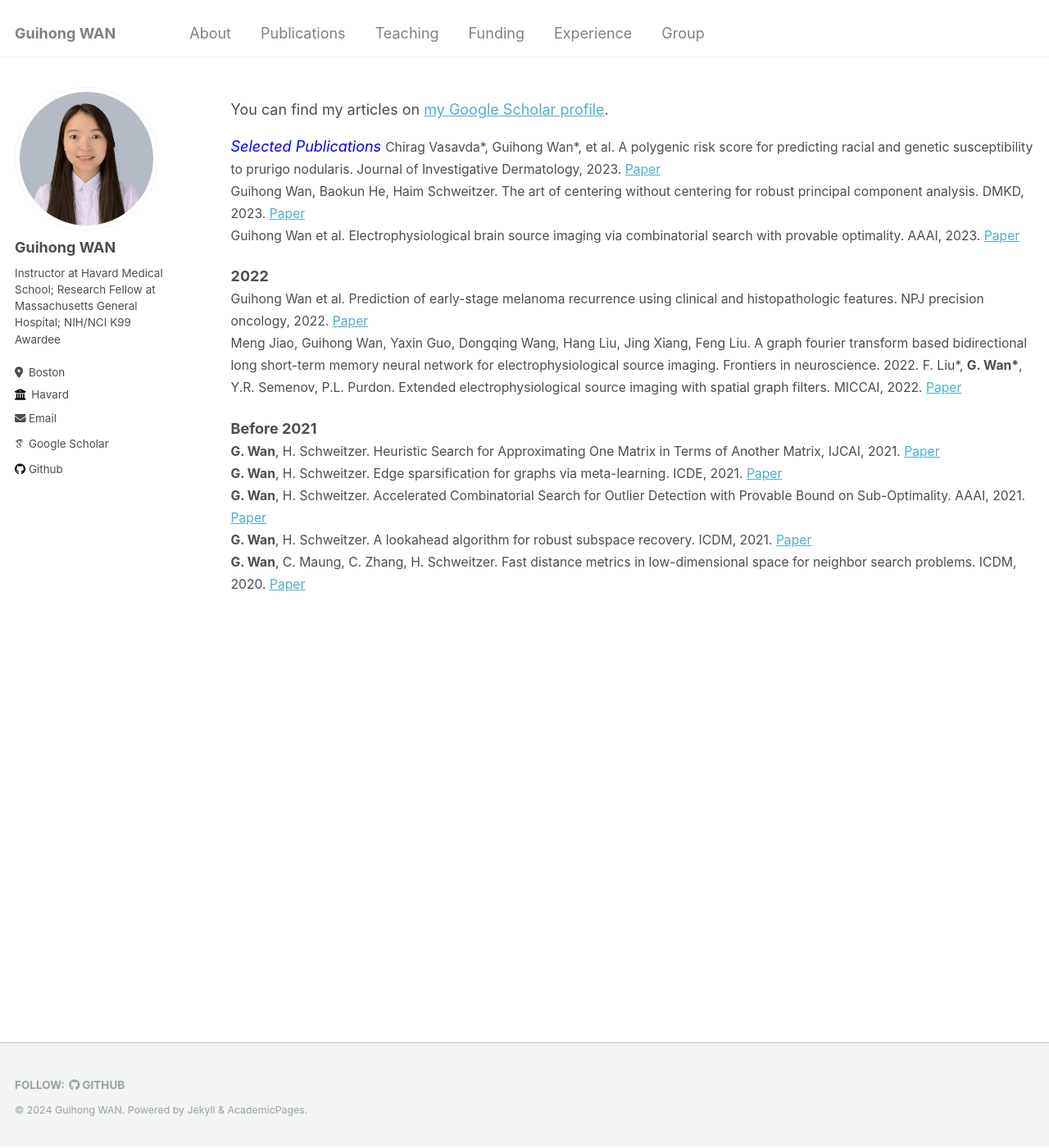
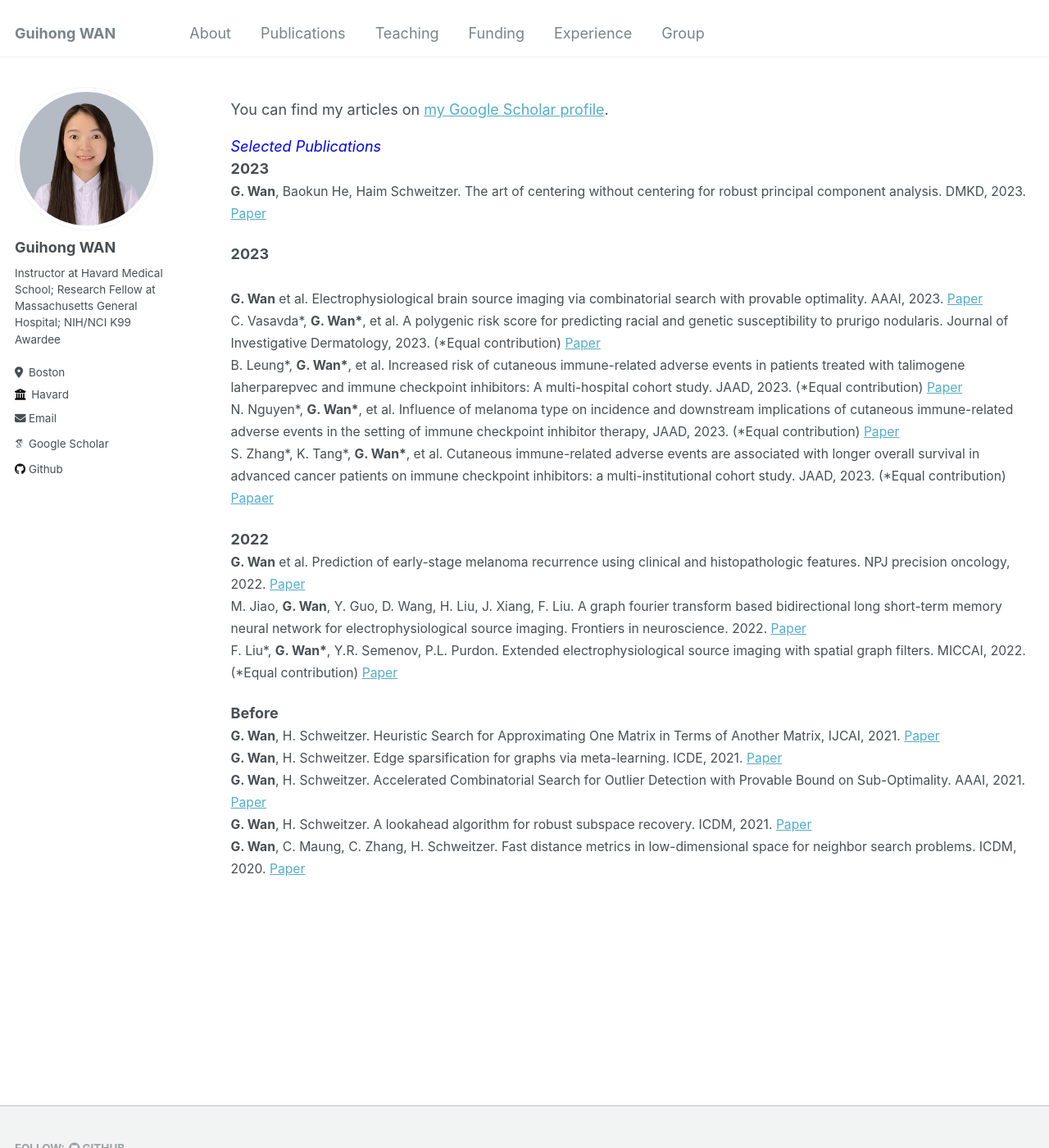
Before and after one commit to cwanlab/cwanlab.github.io, a Jekyll site: the page built from _pages/publications.md, in a window 1280 px wide and 1400 px high. Shown: the whole window at 82% size. Built offline with Jekyll 4.4.1, drawn with Linux system fonts in a browser that asks for light colours; some web fonts are replaced.

Commit message:
Update publications
Update publications

```diff
--- a/_pages/publications.md
+++ b/_pages/publications.md
@@ -9,20 +9,29 @@ author_profile: true
 {% endif %}
 
 <span style="color:blue">*Selected Publications*</span>
+**2023**
 <span style="font-size:0.87em;">
-Chirag Vasavda\*, Guihong Wan\*, et al. A polygenic risk score for predicting racial and genetic susceptibility to prurigo nodularis. Journal of Investigative Dermatology, 2023. [Paper](https://www.sciencedirect.com/science/article/pii/S0022202X23021255)
-Guihong Wan, Baokun He, Haim Schweitzer. The art of centering without centering for robust principal component analysis. DMKD, 2023. [Paper](https://personal.utdallas.edu/~haim/publications/biastrick.pdf)
-Guihong Wan et al. Electrophysiological brain source imaging via combinatorial search with provable optimality. AAAI, 2023. [Paper](https://ojs.aaai.org/index.php/AAAI/article/view/26471)
+**G. Wan**, Baokun He, Haim Schweitzer. The art of centering without centering for robust principal component analysis. DMKD, 2023. [Paper](https://personal.utdallas.edu/~haim/publications/biastrick.pdf)
+</span>
+
+**2023**
+<span style="font-size:0.87em;">
+**G. Wan** et al. Electrophysiological brain source imaging via combinatorial search with provable optimality. AAAI, 2023. [Paper](https://ojs.aaai.org/index.php/AAAI/article/view/26471)
+C. Vasavda\*, **G. Wan\***, et al. A polygenic risk score for predicting racial and genetic susceptibility to prurigo nodularis. Journal of Investigative Dermatology, 2023. (\*Equal contribution) [Paper](https://www.sciencedirect.com/science/article/pii/S0022202X23021255)
+B. Leung\*, **G. Wan\***, et al. Increased risk of cutaneous immune-related adverse events in patients treated with talimogene laherparepvec and immune checkpoint inhibitors: A multi-hospital cohort study. JAAD, 2023. (\*Equal contribution) [Paper](https://www.sciencedirect.com/science/article/pii/S0190962223002682)
+N. Nguyen\*, **G. Wan\***, et al. Influence of melanoma type on incidence and downstream implications of cutaneous immune-related adverse events in the setting of immune checkpoint inhibitor therapy, JAAD, 2023. (\*Equal contribution) [Paper](https://www.sciencedirect.com/science/article/abs/pii/S0190962223002049)
+S. Zhang\*, K. Tang\*, **G. Wan\***, et al. Cutaneous immune-related adverse events are associated with longer overall survival in advanced cancer patients on immune checkpoint inhibitors: a multi-institutional cohort study. JAAD, 2023. (\*Equal contribution) [Papaer](https://www.sciencedirect.com/science/article/pii/S0190962223001536)
+</span>
 
 **2022**
 <span style="font-size:0.87em;">
-Guihong Wan et al. Prediction of early-stage melanoma recurrence using clinical and histopathologic features. NPJ precision oncology, 2022. [Paper](https://www.nature.com/articles/s41698-022-00321-4)
-Meng Jiao, Guihong Wan, Yaxin Guo, Dongqing Wang, Hang Liu, Jing Xiang, Feng Liu. A graph fourier transform based bidirectional long short-term memory neural network for electrophysiological source imaging. Frontiers in neuroscience. 2022.
-F. Liu\*, **G. Wan\***, Y.R. Semenov, P.L. Purdon. Extended electrophysiological source imaging with spatial graph filters. MICCAI, 2022. [Paper](https://link.springer.com/chapter/10.1007/978-3-031-16431-6_10)
+**G. Wan** et al. Prediction of early-stage melanoma recurrence using clinical and histopathologic features. NPJ precision oncology, 2022. [Paper](https://www.nature.com/articles/s41698-022-00321-4)
+M. Jiao, **G. Wan**, Y. Guo, D. Wang, H. Liu, J. Xiang, F. Liu. A graph fourier transform based bidirectional long short-term memory neural network for electrophysiological source imaging. Frontiers in neuroscience. 2022. [Paper](https://www.frontiersin.org/journals/neuroscience/articles/10.3389/fnins.2022.867466/full#:~:text=In%20this%20paper,%20we%20propose,subspaces%20spanned%20by%20corresponding%20eigenvectors.)
+F. Liu\*, **G. Wan\***, Y.R. Semenov, P.L. Purdon. Extended electrophysiological source imaging with spatial graph filters. MICCAI, 2022. (\*Equal contribution) [Paper](https://link.springer.com/chapter/10.1007/978-3-031-16431-6_10)
 </span>
 
 
-**Before 2021**
+**Before**
 <span style="font-size:0.87em;">
 **G. Wan**, H. Schweitzer. Heuristic Search for Approximating One Matrix in Terms of Another Matrix, IJCAI, 2021. [Paper](https://personal.utdallas.edu/~haim/publications/ijcai21.pdf)
 **G. Wan**, H. Schweitzer. Edge sparsification for graphs via meta-learning. ICDE, 2021. [Paper](https://ieeexplore.ieee.org/abstract/document/9458885)
```
Also changed, not shown: _pages/about.md (+1 -0 lines).
